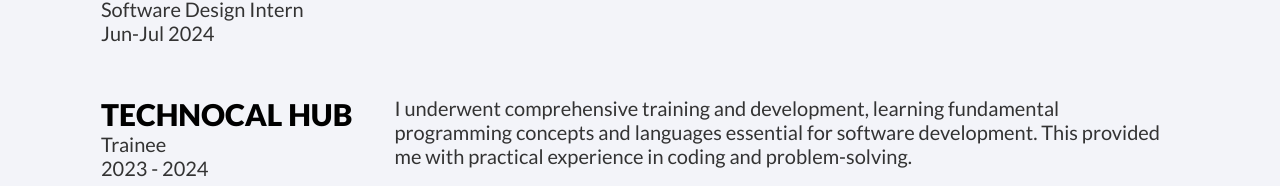
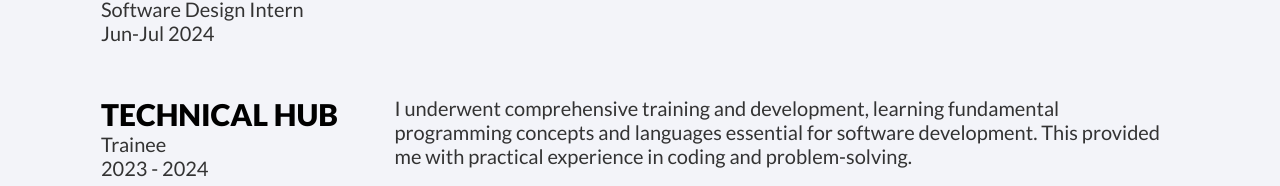
Before and after one commit to AbbireddyPrasad-BRS/portfolio, a plain HTML site: page index.html in a window 1280 px wide. Shown: the part 2360-2546 px from the top of the page. Drawn offline with Linux system fonts and the light colour scheme; files whose address does not match are found by name.

Commit message:
Update index.html

```diff
--- a/index.html
+++ b/index.html
@@ -157,7 +157,7 @@
             <div class="clr">&nbsp;</div>
             <div class="row">
                 <div class="column_3">
-                    <h3>Technocal Hub</h3>
+                    <h3>Technical Hub</h3>
                     <p>Trainee <br /> 2023 - 2024</p>
                 </div>
                 <div class="column_9">
```
